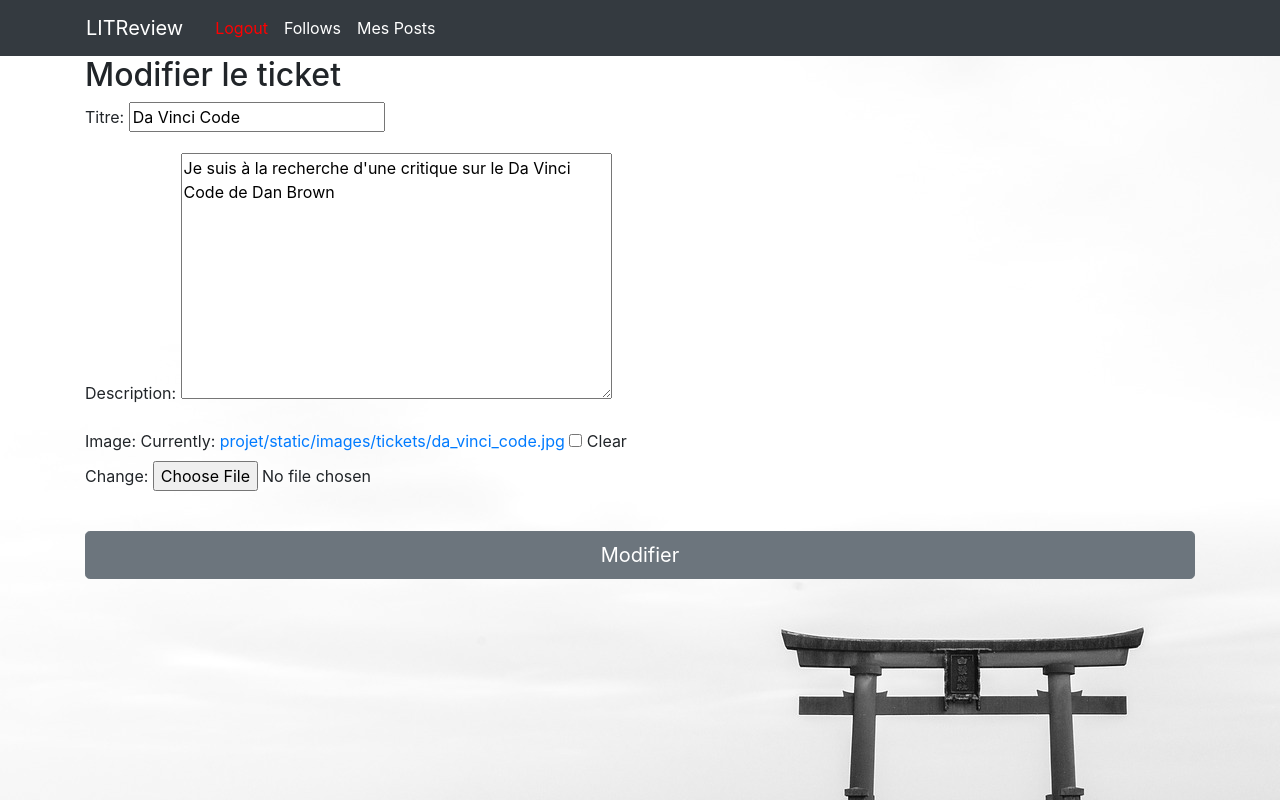
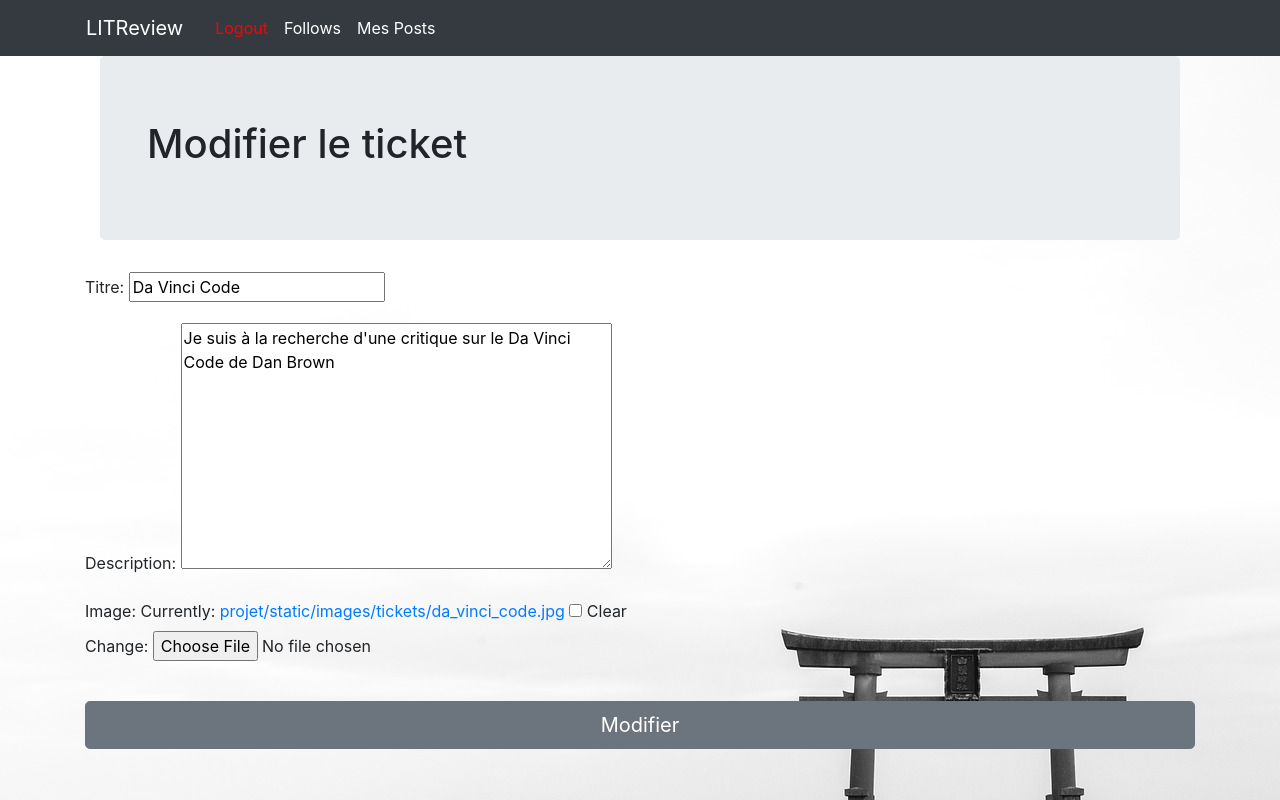
Before and after one commit to akfio/OCProjet-9, a Django app: page /projet/ticket/53/update/ in a window 1280 px wide. Run offline with Django 3.2, Linux system fonts and the light colour scheme; a user stored in the database is signed in; data comes from the database, SQL or seed files in the repository; some libraries are stand-ins or nearby versions.

Commit message:
commit final

```diff
--- a/LITReview/projet/templates/projet/ticket_update_form.html
+++ b/LITReview/projet/templates/projet/ticket_update_form.html
@@ -1,7 +1,13 @@
 {% extends "base.html" %}
 
 {% block content %}
-<h2>Modifier le ticket</h2>
+
+<div class="col">
+      <div class="jumbotron">
+    <div class="container">
+    <h1>Modifier le ticket </h1>
+    </div>
+      </div></div>
 
 <form method="post" enctype="multipart/form-data">
     {% csrf_token %}
```
